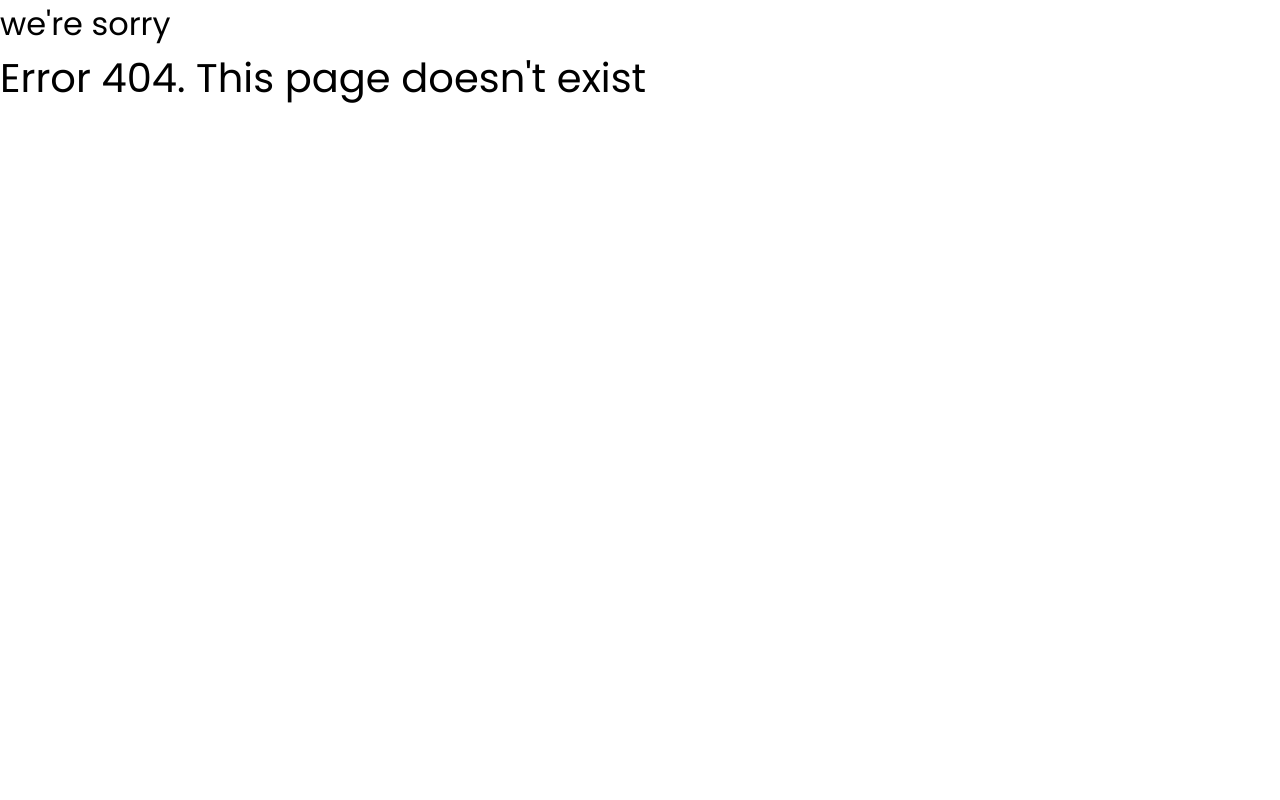
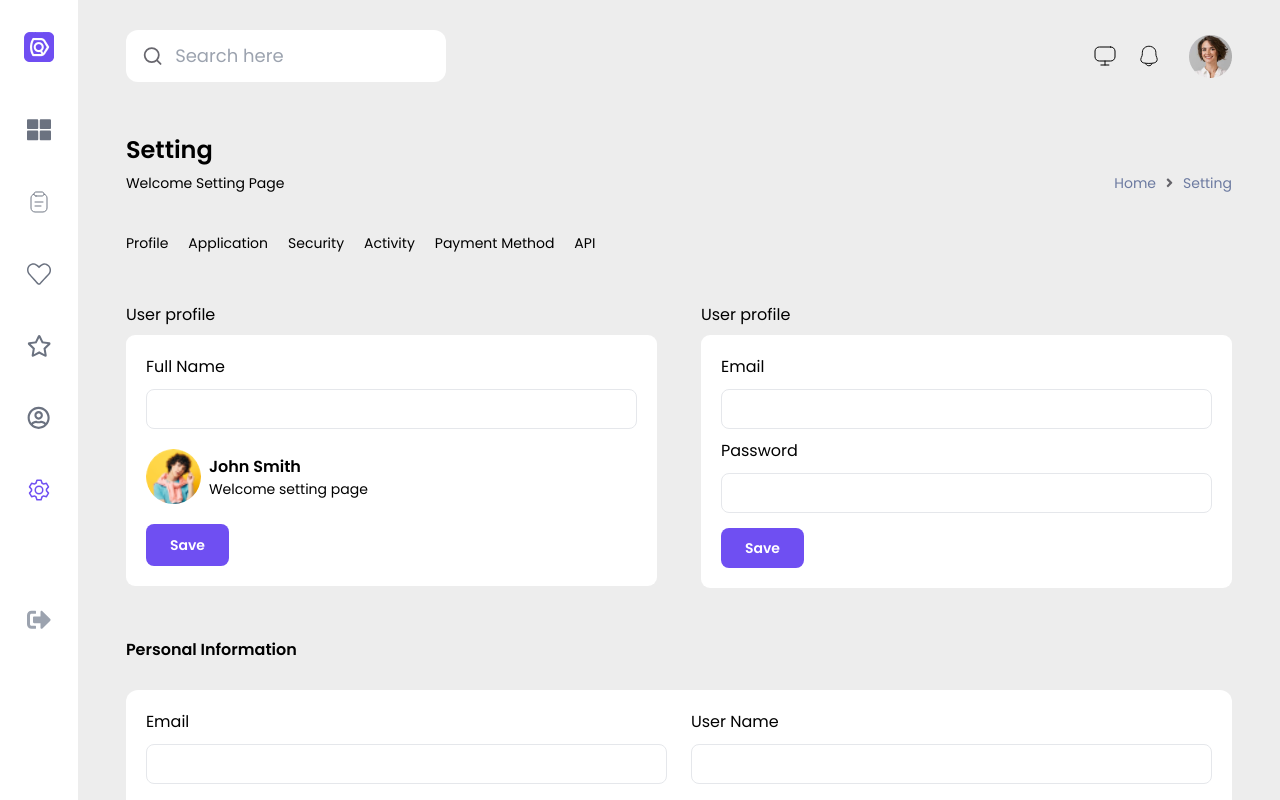
Before and after one commit to SajanThapa22/NFT-website, a React (Vite) app: page /nft-website/setting in a window 1280 px wide. Before the commit this address had no page. Shown: the top 800 px of the page. Built offline with nearby package versions, Linux system fonts and the light colour scheme.

Commit message:
fixing url routes

```diff
--- a/src/components/RecentActivityCard.tsx
+++ b/src/components/RecentActivityCard.tsx
@@ -1,4 +1,3 @@
-import React from "react";
 import User from "./User";
 
 const RecentActivityCard = () => {
--- a/src/components/WelomeTitle.tsx
+++ b/src/components/WelomeTitle.tsx
@@ -1,4 +1,3 @@
-import { useState } from "react";
 import Chevron from "../assets/svgs/chevron.svg?react";
 
 interface Props {
--- a/src/routes/routes.tsx
+++ b/src/routes/routes.tsx
@@ -8,7 +8,8 @@ import Collection from "../pages/Collection";
 import Profile from "../pages/Profile";
 import Setting from "../pages/Setting";
 
-const router = createBrowserRouter([
+const router = createBrowserRouter(
+  [
     {
       path: "/",
       element: <Layout />,
@@ -22,6 +23,8 @@ const router = createBrowserRouter([
         { path: "setting", element: <Setting /> },
       ],
     },
-]);
+  ],
+  { basename: "/nft-website" }
+);
 
 export default router;
--- a/src/sections/NavBar.tsx
+++ b/src/sections/NavBar.tsx
@@ -34,7 +34,7 @@ const NavBar = () => {
           return (
             <NavLink
               key={index}
-              to={route.path}
+              to={`${route.path}`}
               className={({ isActive }) =>
                 `nav-icon ${isActive ? "text-purp" : "text-gray-500"}`
               }
--- a/src/sections/NavBarSmall.tsx
+++ b/src/sections/NavBarSmall.tsx
@@ -34,7 +34,7 @@ const NavBarSmall = () => {
           return (
             <NavLink
               key={index}
-              to={route.path}
+              to={`${route.path}`}
               className={({ isActive }) =>
                 `nav-icon ${isActive ? "text-purp" : "text-gray-500"}`
               }
--- a/vite.config.ts
+++ b/vite.config.ts
@@ -4,5 +4,6 @@ import svgr from "vite-plugin-svgr";
 
 // https://vitejs.dev/config/
 export default defineConfig({
+  // base: "/nft-website/",
   plugins: [react(), svgr()],
 });
```
Lines whose indentation alone changed are shown as unchanged.
